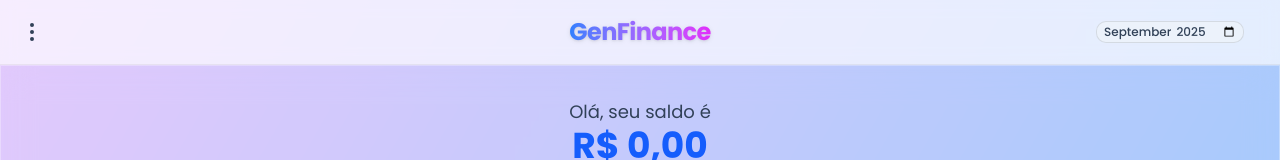
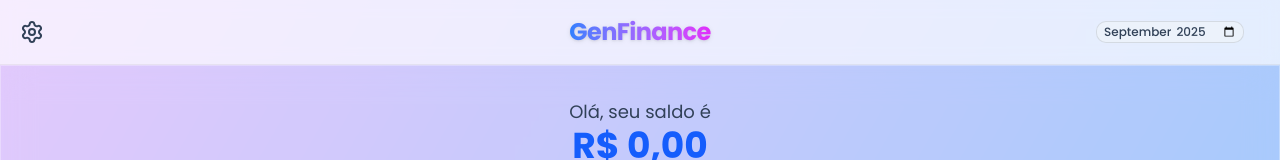
Before and after one commit to gabrielgitar2014-ship-it/P-Ggerenciador, a React (Vite) app: page / in a window 1280 px wide. Shown: the top 160 px of the page. Built offline with nearby package versions, Linux system fonts and the light colour scheme; no server answers; the database is empty.

Commit message:
Update Header.jsx

```diff
--- a/src/components/Header.jsx
+++ b/src/components/Header.jsx
@@ -4,7 +4,7 @@ import { useVisibility } from '../context/VisibilityContext';
 import { useTheme } from '../context/ThemeContext';
 import { useFinance } from '../context/FinanceContext';
 import {
-  Eye, EyeOff, Sun, Moon, Monitor, EllipsisVertical, RefreshCw, CheckCircle2,
+  Eye, EyeOff, Sun, Moon, Monitor, Settings, RefreshCw, CheckCircle2, // <-- Alterado aqui
 } from 'lucide-react';
 
 export default function Header({ selectedMonth, setSelectedMonth }) {
@@ -79,7 +79,7 @@ export default function Header({ selectedMonth, setSelectedMonth }) {
   return (
     <header className="sticky top-0 z-40 transition-all duration-300 bg-white/70 dark:bg-slate-900/60 backdrop-blur border-b border-black/5 dark:border-white/5">
       <div className="flex items-center justify-between px-3 py-3 h-16">
-        {/* Esquerda: menu (três pontinhos) */}
+        {/* Esquerda: menu (agora com engrenagem) */}
         <div className="relative flex-1 flex items-center justify-start">
           <button
             ref={btnRef}
@@ -89,7 +89,10 @@ export default function Header({ selectedMonth, setSelectedMonth }) {
             aria-expanded={menuOpen}
             aria-label="Menu"
           >
-            <EllipsisVertical className="w-6 h-6" />
+            {/* =================================================================== */}
+            {/* ÍCONE TROCADO AQUI                                                  */}
+            {/* =================================================================== */}
+            <Settings className="w-6 h-6" />
           </button>
 
           {menuOpen && (
```
